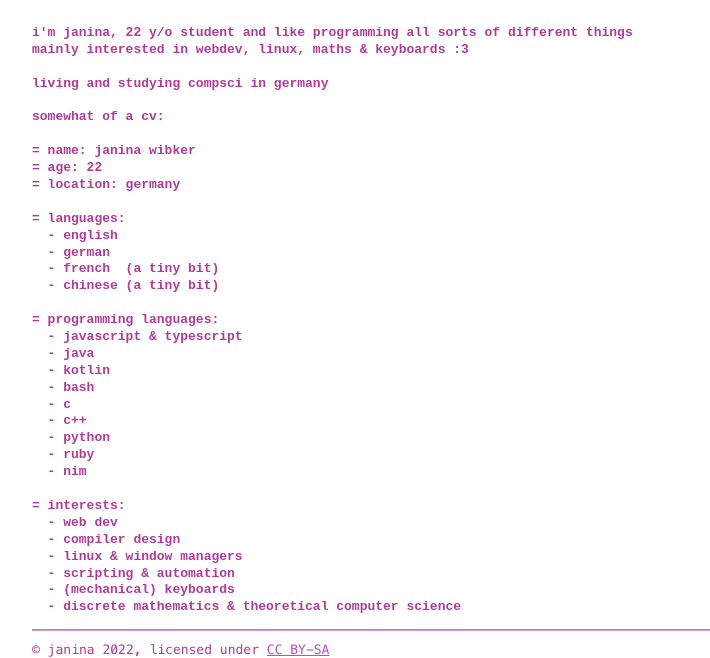
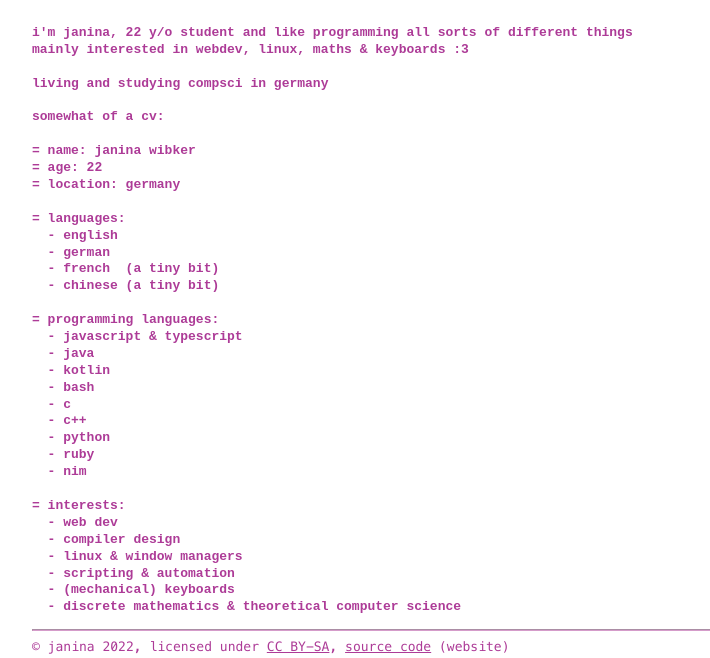
Before and after one commit to JaninaWibker/website-janina, an Eleventy site: page index.njk in a window 1280 px wide. Shown: the part 269-927 px from the top of the page, without its empty margins (178-888 px from the left). Built offline with nearby package versions, Linux system fonts and the light colour scheme; Eleventy itself is replaced by a stand-in of ours; files that its build step writes are made by us from their sources; what eleventy-sass would draw is missing.

Commit message:
added website source code link to footer
well, at least a placeholder as there isn't a link yet

```diff
--- a/_includes/components/footer.njk
+++ b/_includes/components/footer.njk
@@ -1,3 +1,3 @@
 {% macro footer() %}
-<span>© janina 2022, licensed under <a href="https://creativecommons.org/licenses/by-sa/4.0/">CC BY-SA</a></span>
+© janina 2022, licensed under <a href="https://creativecommons.org/licenses/by-sa/4.0/">CC BY-SA</a>, <a href="https://example.com/TODO">source code</a> (website)
 {% endmacro %}
--- a/css/main.scss
+++ b/css/main.scss
@@ -45,7 +45,7 @@ pre {
   }
 }
 
-footer span {
+footer {
   font-family: var(--monospace);
   font-size: 13px;
 }
@@ -92,11 +92,11 @@ table {
 }
 
 a[href] { // TODO: choose something better here that is distinguishable from other text
-  color: var(--secondary-color);
+  color: var(--primary-color);
 }
 
 a[href]:visited {
-  color: var(--primary-color);
+  color: var(--secondary-color);
 }
 
 .flag-underline {
```
